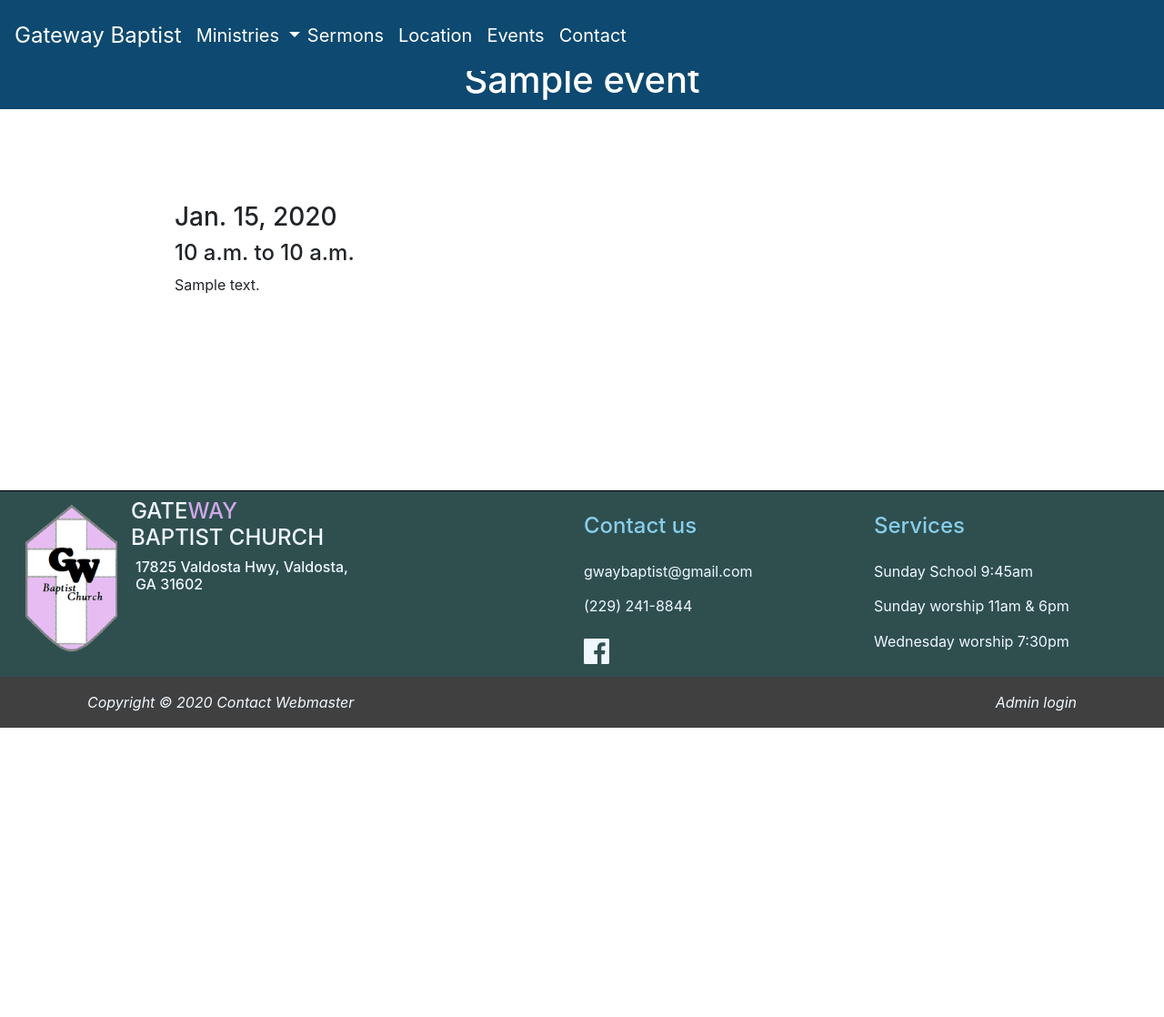
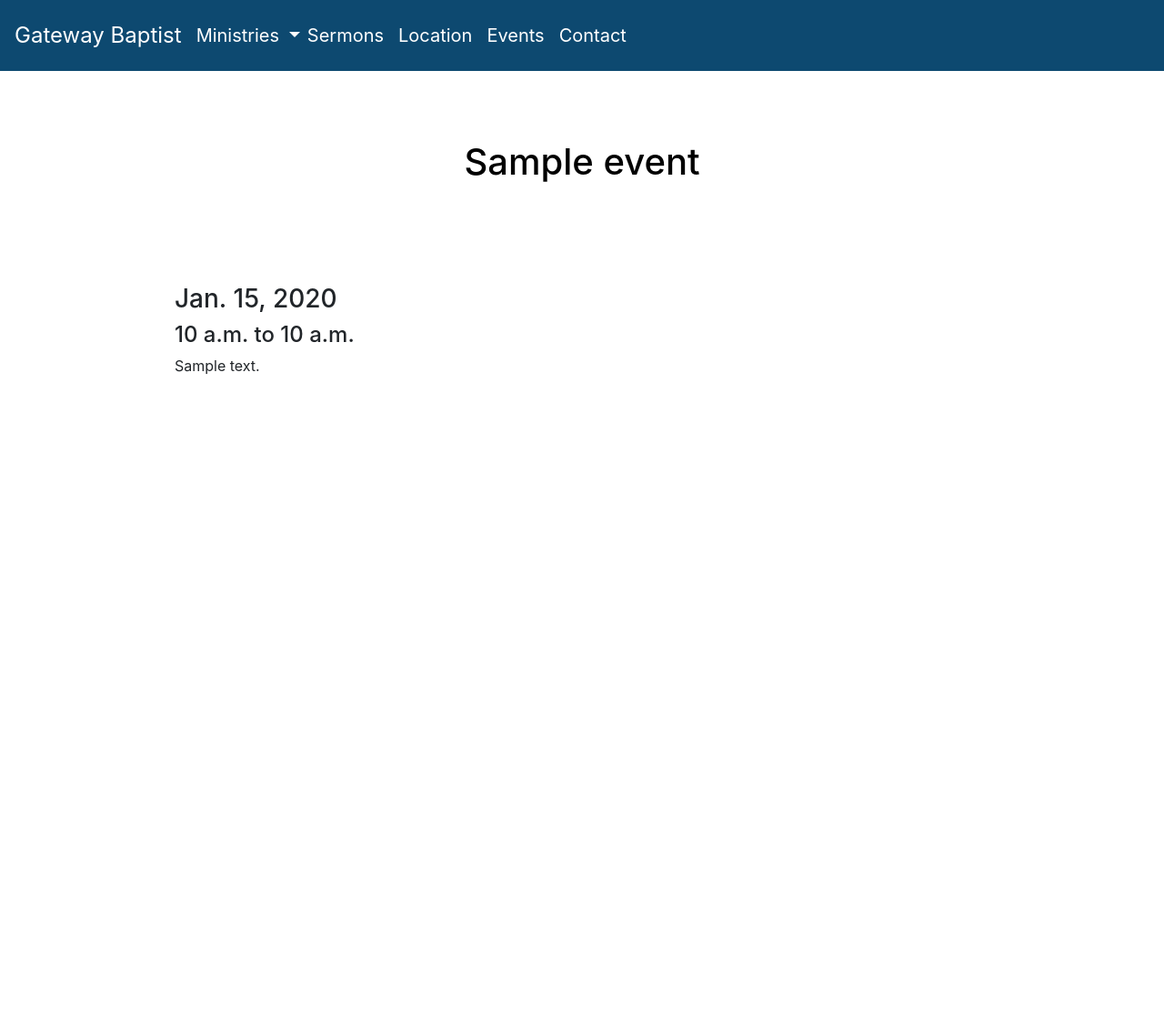
Before and after one commit to knutsun/website, a Django app: page /events/2020/1/15/1 in a window 1280 px wide. Shown: the top 1118 px of the page at 91% size. Before the commit the page ends 800 px from the top, so only its background shows below. Run offline with Django 3.2, Linux system fonts and the light colour scheme; tables that the repository leaves empty hold one stand-in row (values such as "Sample post"); some libraries are stand-ins or nearby versions.

Commit message:
Restyle events, sermons details pages

```diff
--- a/events/static/events/css/style-details.css
+++ b/events/static/events/css/style-details.css
@@ -2,18 +2,37 @@
 .wrapper {
   display: grid;
   grid-template-columns: repeat(1, 1fr);
-  background-color: #0D4970;
-  color: white;
+  /*background-color: #0D4970;*/
+  color: black;
   margin-top: 14%;
 }
 .header {
+  margin-top: 15%;
   text-align: center;
 }
 .date {
   text-align: center;
 }
 .description {
-  margin: 10% 10% 0 10%;
+  margin: 10% 10% 25% 10%;
+  padding-bottom: 75%;
+}
+
+/*Set display for tablets and desktops*/
+@media only screen and (min-width: 450px) and (max-width: 700px) {
+  .wrapper {
+    margin-top: 2%;
+  }
+  .header {
+    margin-top: 20%;
+  }
+
+  .description {
+    margin: 7% 10% 25% 10%;
+    padding-bottom: 75%;
+  }
+
+
 }
 
 /*Set display for tablets and desktops*/
@@ -22,18 +41,20 @@
     margin-top: 2%;
   }
   .header {
-    margin-top: 3%;
+    margin-top: 10%;
   }
 
   .description {
-    margin: 7% 10% 0 10%;
+    margin: 7% 10% 25% 10%;
+    padding-bottom: 35%;
   }
 
 
 }
 @media only screen and (min-width: 1000px) {
   .description {
-    margin: 8% 15% 0 15%;
+    margin: 8% 15% 25% 15%;
+    padding-bottom: 35%;
   }
 
 }
--- a/sermons/static/sermons/css/style-sermons.css
+++ b/sermons/static/sermons/css/style-sermons.css
@@ -81,7 +81,6 @@
 .wrapper {
     display: grid;
     grid-template-columns: repeat(8, 1fr);
-    /* grid-template-rows: repeat(2, 1fr); */
     grid-row-gap: 0;
     margin-bottom: 25%;
 }
@@ -90,14 +89,11 @@
     margin: 0% 0 0 0;
     grid-column: 1 / span 8;
     text-align: center;
-  /*background-color: #0D4970;*/
-  /* background-image: linear-gradient(#0D4970, #357096); */
 
 }
 .header {
   color: black;
   font-size: 40px;
-  font-family: 'PT Sans', sans-serif;
 }
 .wrapper-search {
     display: grid;
```
Also changed, not shown: sermons/static/sermons/css/style-details.css (+12 -6 lines), templates/index.html (+38 -44 lines).
